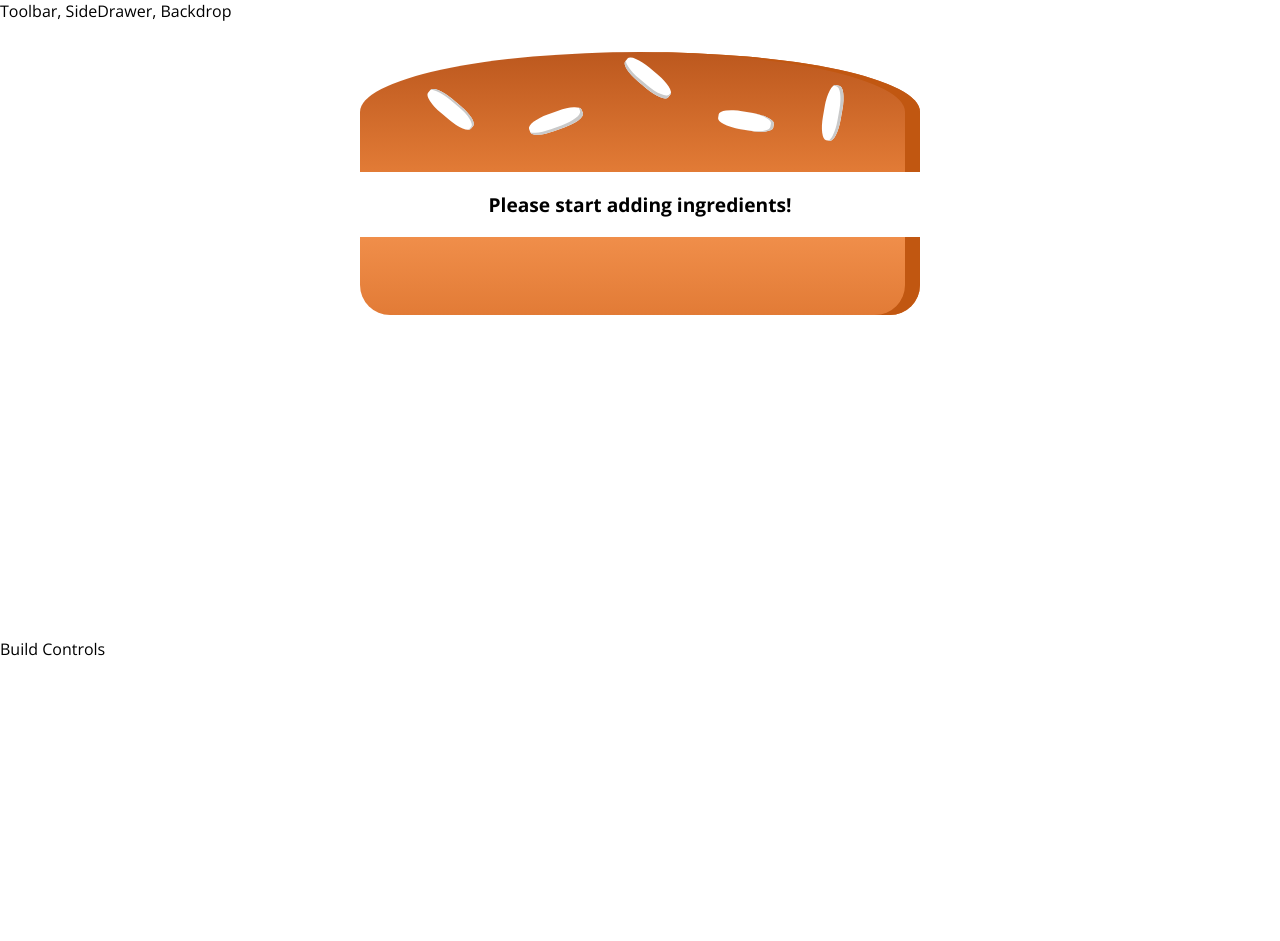
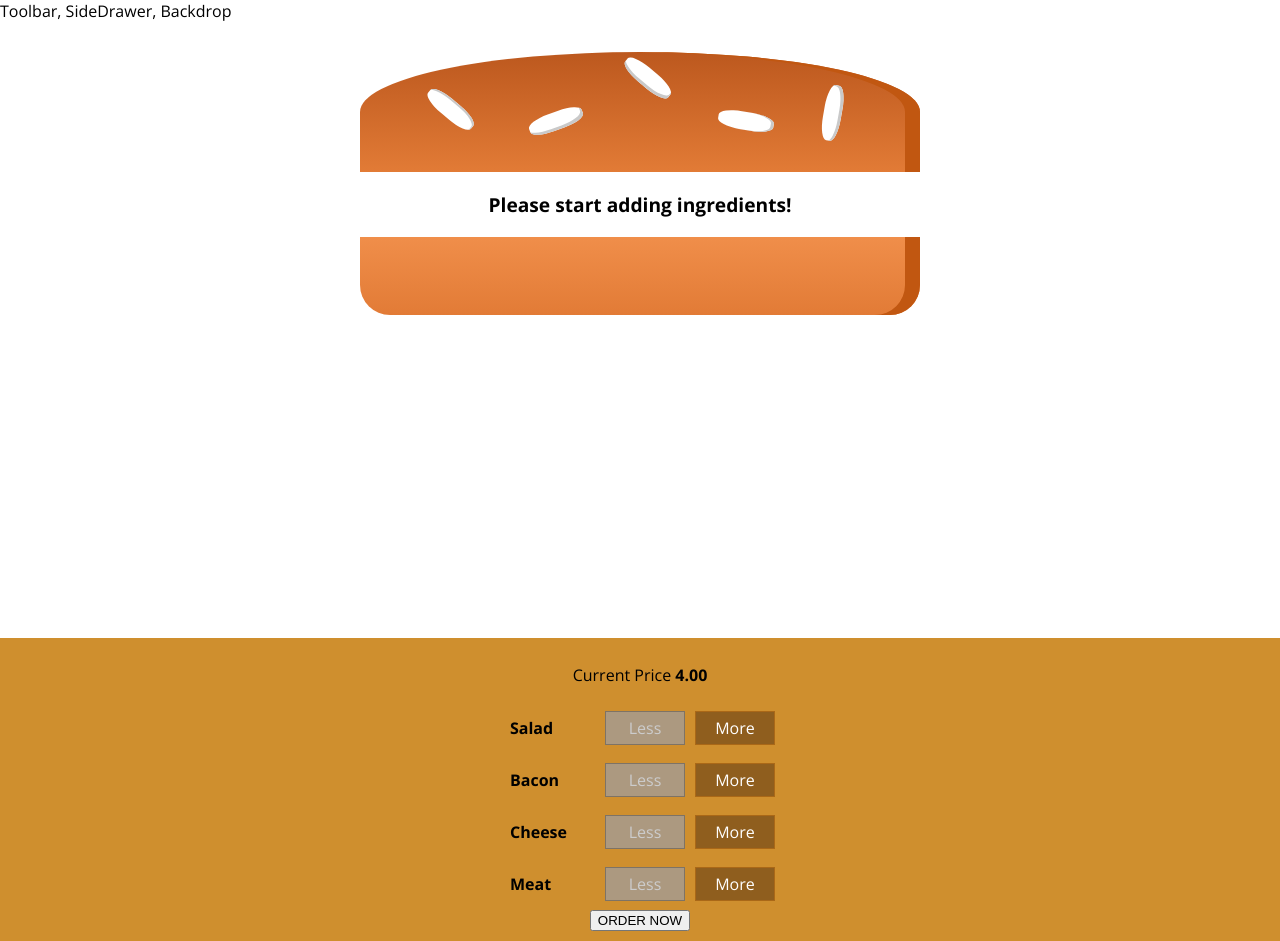
Before and after one commit to mubasirrahim/Burger-Builder-App, a React (Create React App) app: page / in a window 1280 px wide. Before the commit the page ends 800 px from the top, so only its background shows below. Built offline with nearby package versions, Linux system fonts and the light colour scheme.

Commit message:
Build Controls are added

```diff
--- /dev/null
+++ b/src/components/Burger/BuildsControls/BuildsControl/BuildsControl.js
@@ -0,0 +1,18 @@
+import React from 'react';
+
+import classes from './BuildsControl.module.css';
+
+const buildControl = (props) => (
+    <div className={classes.BuildControl}>
+        <div className={classes.Label}>{props.label}</div>
+        <button
+            className={classes.Less}
+            onClick={props.removed}
+            disabled={props.disabled}>Less</button>
+        <button
+            className={classes.More}
+            onClick={props.added}>More</button>
+    </div>
+);
+
+export default buildControl;
--- /dev/null
+++ b/src/components/Burger/BuildsControls/BuildsControl/BuildsControl.module.css
@@ -0,0 +1,57 @@
+.BuildControl {
+    display: flex;
+    justify-content: space-between;
+    align-items: center;
+    margin: 5px 0;
+}
+
+.BuildControl button {
+    display: block;
+    font: inherit;
+    padding: 5px;
+    margin: 0 5px;
+    width: 80px;
+    border: 1px solid #AA6817;
+    cursor: pointer;
+    outline: none;
+}
+
+
+.BuildControl button:disabled {
+    background-color: #AC9980;
+    border: 1px solid #7E7365;
+    color: #ccc;
+    cursor: default;
+}
+
+.BuildControl button:hover:disabled {
+    background-color: #AC9980;
+    color: #ccc;
+    cursor: not-allowed;
+}
+
+.Label {
+    padding: 10px;
+    font-weight: bold;
+    width: 80px;
+}
+
+.BuildControl .Less {
+    background-color: #D39952;
+    color: white;
+}
+
+.BuildControl .More {
+    background-color: #8F5E1E;
+    color: white;
+}
+
+.BuildControl .Less:hover, .BuildControl .Less:active {
+    background-color: #DAA972;
+    color: white;
+}
+
+.BuildControl .More:hover,.BuildControl .More:active {
+    background-color: #99703F;
+    color: white;
+}
--- /dev/null
+++ b/src/components/Burger/BuildsControls/BuildsControls.js
@@ -0,0 +1,30 @@
+import React from 'react';
+
+import classes from './BuildsControls.module.css';
+import BuildControl from './BuildsControl/BuildsControl';
+
+const controls = [
+    { label: 'Salad', type: 'salad' },
+    { label: 'Bacon', type: 'bacon' },
+    { label: 'Cheese', type: 'cheese' },
+    { label: 'Meat', type: 'meat' },
+];
+
+const buildControls = (props) => (
+    <div className={classes.BuildControls}>
+        <p>
+            Current Price <strong>{props.price.toFixed(2)}</strong>
+        </p>
+        {controls.map(ctrl => (
+            <BuildControl
+                key={ctrl.label}
+                label={ctrl.label}
+                added={() => props.ingredientAdded(ctrl.type)}
+                removed={() => props.ingredientRemoved(ctrl.type)}
+                disabled={props.disabled[ctrl.type]} />
+        ))}
+        <button >ORDER NOW</button>
+    </div>
+);
+
+export default buildControls;
--- /dev/null
+++ b/src/components/Burger/BuildsControls/BuildsControls.module.css
@@ -0,0 +1,51 @@
+.BuildControls {
+    width: 100%;
+    background-color: #CF8F2E;
+    display: flex;
+    flex-flow: column;
+    align-items: center;
+    box-shadow: 0 2px 1px #ccc;
+    margin: auto;
+    padding: 10px 0;
+}
+
+.OrderButton {
+    background-color: #DAD735;
+    outline: none;
+    cursor: pointer;
+    border: 1px solid #966909;
+    color: #966909;
+    font-family: inherit;
+    font-size: 1.2em;
+    padding: 15px 30px;
+    box-shadow: 2px 2px 2px #966909;
+}
+
+.OrderButton:hover, .OrderButton:active {
+    background-color: #A0DB41;
+    border: 1px solid #966909;
+    color: #966909;
+}
+
+.OrderButton:disabled {
+    background-color: #C7C6C6;
+    cursor: not-allowed;
+    border: 1px solid #ccc;
+    color: #888888;
+}
+
+.OrderButton:not(:disabled) {
+    animation: enable 0.3s linear;
+}
+
+@keyframes enable {
+    0% {
+        transform: scale(1);
+    }
+    60% {
+        transform: scale(1.1);
+    }
+    100% {
+        transform: scale(1);
+    }
+}
--- a/src/containers/BurgerBuilder/BurgerBuilder.js
+++ b/src/containers/BurgerBuilder/BurgerBuilder.js
@@ -1,7 +1,14 @@
 import React, { Component } from 'react';
 import Burger from '../../components/Burger/Burger';
 import Auxiliary from '../../hoc/Auxiliary';
+import BuildControls from '../../components/Burger/BuildsControls/BuildsControls';
 
+const INGREDIENT_PRICES = {
+    salad: 0.5,
+    cheese: 0.4,
+    meat: 1.3,
+    bacon: 0.7
+};
 class BurgerBuilder extends Component {
     // constructor(props) {
     //     super(props);
@@ -13,14 +20,59 @@ class BurgerBuilder extends Component {
             bacon: 0,
             cheese: 0,
             meat: 0
-        }
+        },
+        totalPrice: 4,
+
     }
 
+
+    addIngredientHandler = ( type ) => {
+        const oldCount = this.state.ingredients[type];
+        const updatedCount = oldCount + 1;
+        const updatedIngredients = {
+            ...this.state.ingredients
+        };
+        updatedIngredients[type] = updatedCount;
+        const priceAddition = INGREDIENT_PRICES[type];
+        const oldPrice = this.state.totalPrice;
+        const newPrice = oldPrice + priceAddition;
+        this.setState( { totalPrice: newPrice, ingredients: updatedIngredients } );
+
+    }
+
+    removeIngredientHandler = ( type ) => {
+        const oldCount = this.state.ingredients[type];
+        if ( oldCount <= 0 ) {
+            return;
+        }
+        const updatedCount = oldCount - 1;
+        const updatedIngredients = {
+            ...this.state.ingredients
+        };
+        updatedIngredients[type] = updatedCount;
+        const priceDeduction = INGREDIENT_PRICES[type];
+        const oldPrice = this.state.totalPrice;
+        const newPrice = oldPrice - priceDeduction;
+        this.setState( { totalPrice: newPrice, ingredients: updatedIngredients } );
+
+    }
+
+
     render () {
+        const disabledInfo = {
+            ...this.state.ingredients
+        };
+        for ( let key in disabledInfo ) {
+            disabledInfo[key] = disabledInfo[key] <= 0
+        }
         return (
             <Auxiliary>
                 <Burger ingredients={this.state.ingredients} />
-                <div>Build Controls</div>
+                <BuildControls
+                ingredientAdded={this.addIngredientHandler}
+                ingredientRemoved={this.removeIngredientHandler}
+                price={this.state.totalPrice}
+                disabled={disabledInfo}/>
             </Auxiliary>
         );
     }
--- a/src/hoc/Auxiliary.js
+++ b/src/hoc/Auxiliary.js
@@ -2,6 +2,6 @@ import React from 'react'
 
 export default function Auxiliary(props) {
   return (
-    <div>{props.children}</div>
+    props.children
   )
 }
```
